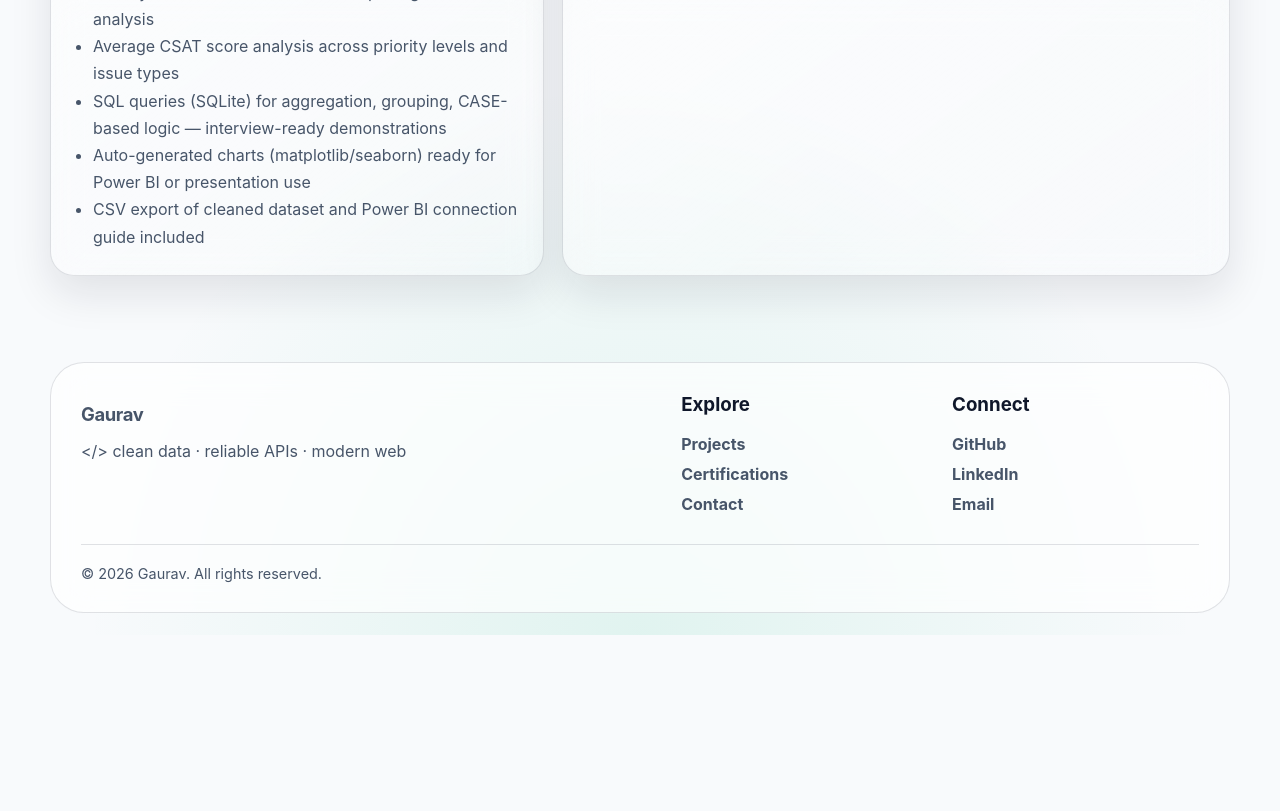
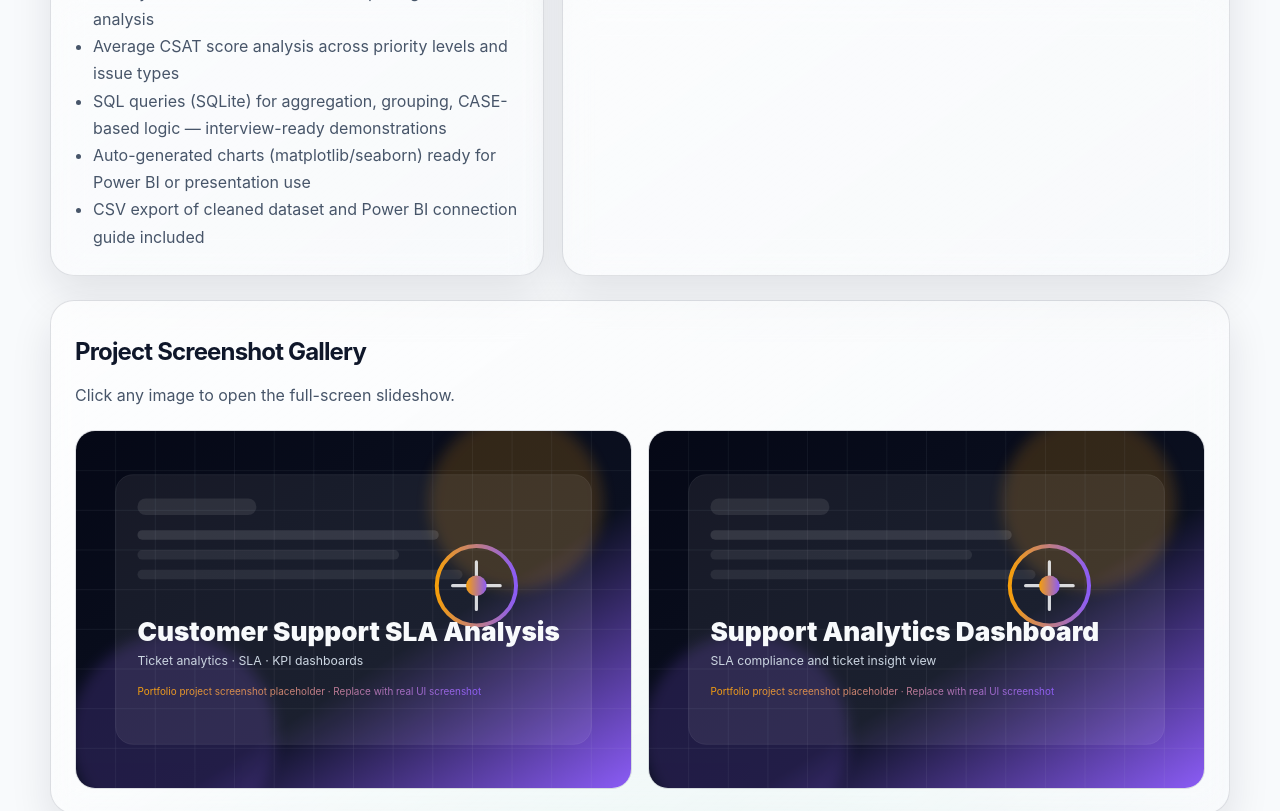
Before and after one commit to GauravChauhan00/Gaurav-Portfolio, a React (Vite) app in the folder frontend/: page /projects/customer-support-analysis in a window 1280 px wide. Shown: the part 1591-2402 px from the top of the page. Before the commit the page ends 2226 px from the top, so only its background shows below. Built offline with nearby package versions, Linux system fonts and the light colour scheme; no server answers.

Commit message:
feat: add visible Project Screenshot Gallery block to the bottom of ProjectDetail page

```diff
--- a/frontend/src/pages/ProjectDetail.jsx
+++ b/frontend/src/pages/ProjectDetail.jsx
@@ -105,6 +105,18 @@ export default function ProjectDetail() {
         </div>
       </section>
 
+      {project.screenshots && project.screenshots.length > 0 && (
+        <section className="case-card" style={{ marginTop: '24px' }}>
+          <h2>Project Screenshot Gallery</h2>
+          <p style={{ marginBottom: '16px', color: 'var(--text-muted)' }}>Click any image to open the full-screen slideshow.</p>
+          <div className="gallery-grid" style={{ cursor: 'zoom-in' }} onClick={() => setIsGalleryOpen(true)}>
+            {project.screenshots.map((image, idx) => (
+              <img key={image} src={image} alt={`${project.title} screenshot ${idx + 1}`} />
+            ))}
+          </div>
+        </section>
+      )}
+
       {isGalleryOpen && (
         <GalleryModal title={project.title} images={project.screenshots} onClose={() => setIsGalleryOpen(false)} />
       )}
```
